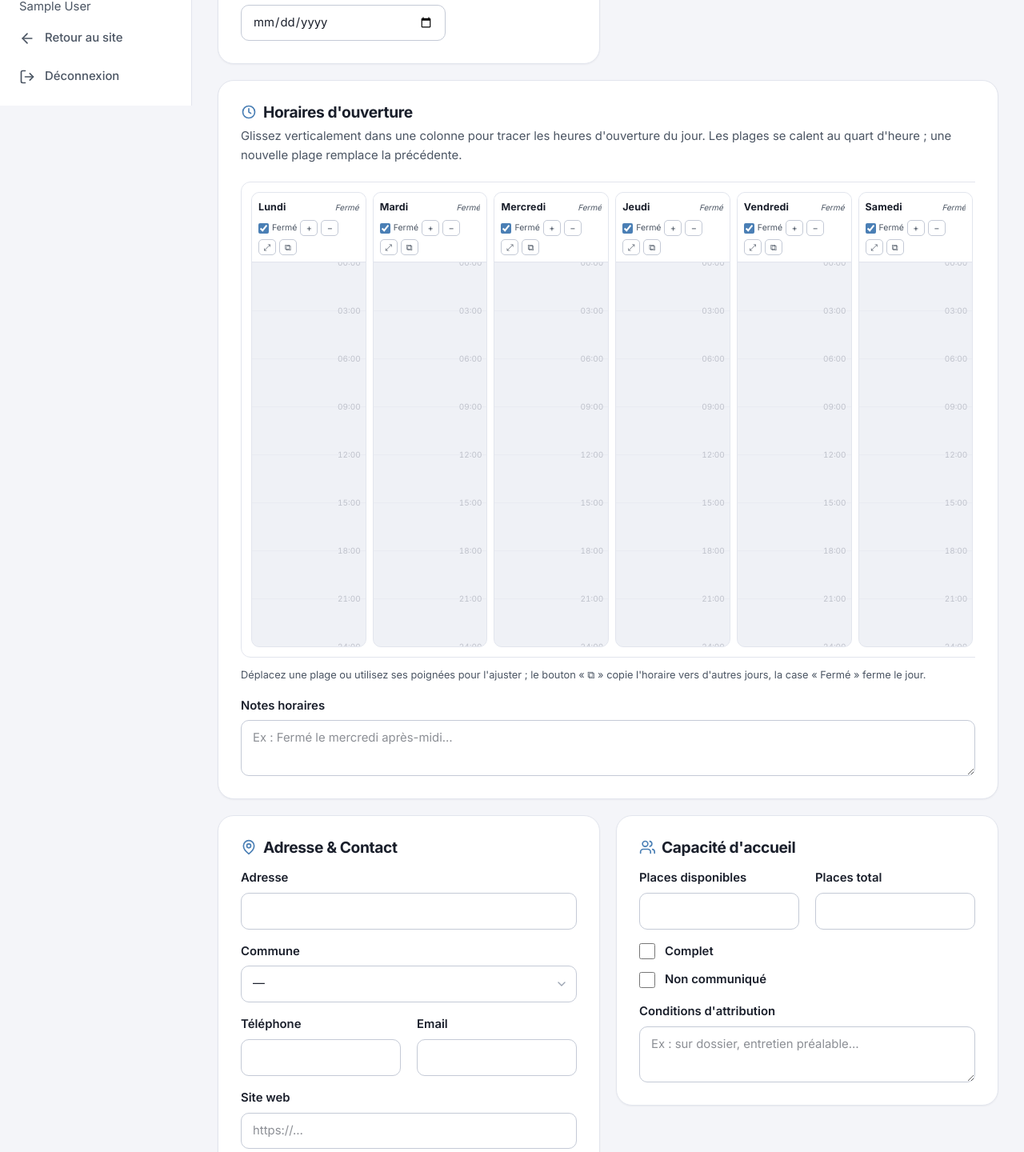
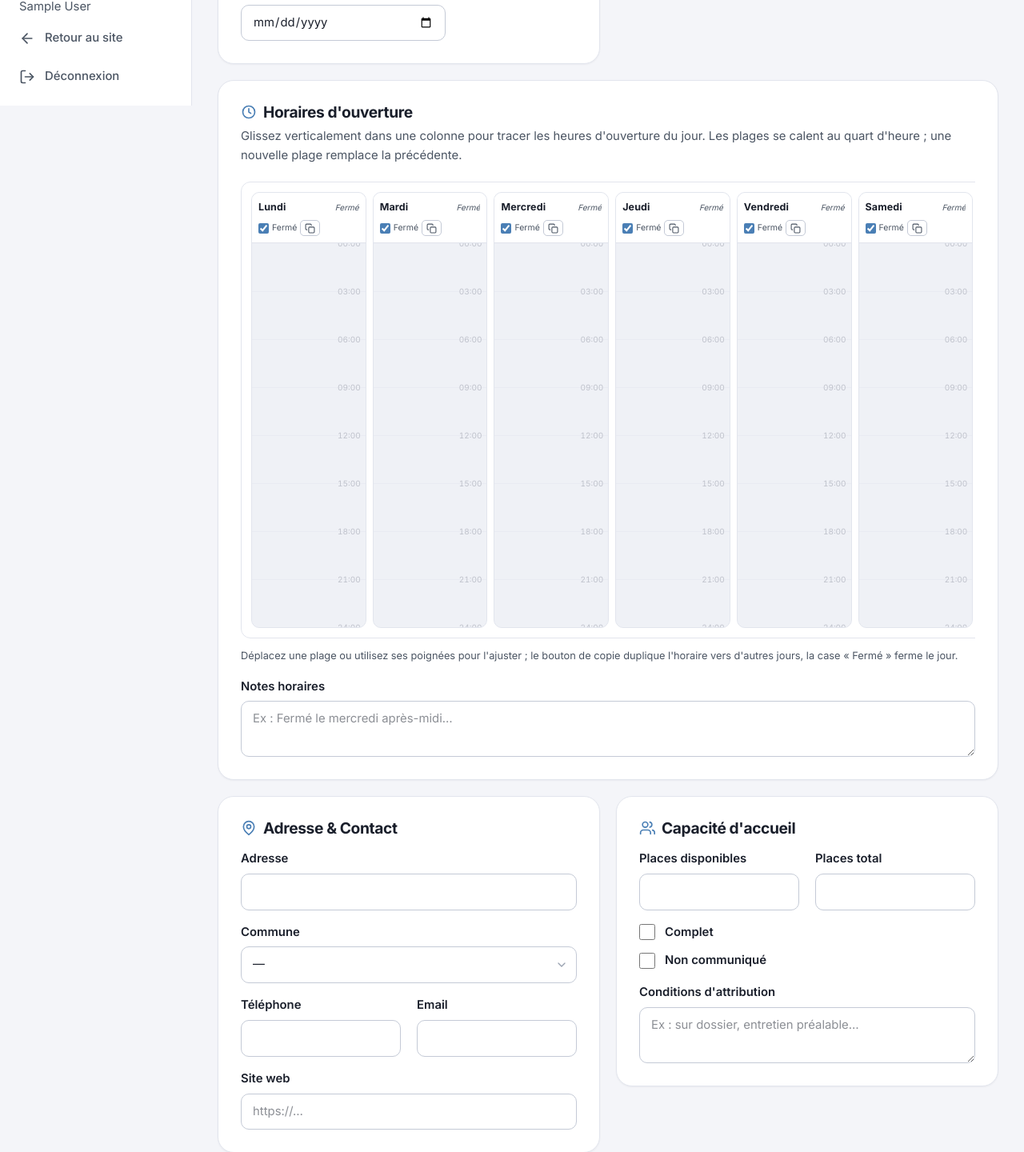
Before and after one commit to gestionsiteccsa/SPPE-Sud-Avesnois, a Django app: page /dashboard/structures/ajouter/ in a window 1280 px wide. Shown: the part 668-2108 px from the top of the page at 80% size. Run offline with Django 5.2, Linux system fonts and the light colour scheme; the visitor is signed in with stand-in values (Sample User, id 1); data that the repository does not hold is empty; style sheets or scripts are compiled from the project's sources.

Commit message:
refactor(ui): timeslider - retrait des boutons zoom, icone copie SVG et infobulles stylisees

```diff
--- a/static/css/timeslider.css
+++ b/static/css/timeslider.css
@@ -88,6 +88,7 @@
   flex-wrap: wrap;
 }
 .ts-toggle {
+  position: relative;
   display: inline-flex;
   align-items: center;
   gap: 4px;
@@ -103,6 +104,7 @@
   cursor: pointer;
 }
 .ts-btn {
+  position: relative;
   display: inline-flex;
   align-items: center;
   justify-content: center;
@@ -117,6 +119,66 @@
   line-height: 1;
   cursor: pointer;
   transition: background 0.1s, color 0.1s, border-color 0.1s;
+}
+
+/* ----- infobulles stylisees (remplacement des titres natifs) ----- */
+
+.ts-btn[data-tooltip]::after,
+.ts-toggle[data-tooltip]::after {
+  content: attr(data-tooltip);
+  position: absolute;
+  top: calc(100% + 8px);
+  left: 50%;
+  transform: translateX(-50%) translateY(-4px);
+  background: #0f172a;
+  color: #fff;
+  font-size: 10.5px;
+  font-weight: 500;
+  line-height: 1.4;
+  white-space: nowrap;
+  padding: 5px 9px;
+  border-radius: 6px;
+  box-shadow: 0 6px 18px rgba(15, 23, 42, 0.28);
+  opacity: 0;
+  visibility: hidden;
+  pointer-events: none;
+  z-index: 60;
+  transition: opacity 0.15s ease, transform 0.15s ease, visibility 0.15s;
+}
+.ts-btn[data-tooltip]::before,
+.ts-toggle[data-tooltip]::before {
+  content: '';
+  position: absolute;
+  top: calc(100% + 4px);
+  left: 50%;
+  transform: translateX(-50%) rotate(45deg);
+  width: 7px;
+  height: 7px;
+  background: #0f172a;
+  opacity: 0;
+  visibility: hidden;
+  pointer-events: none;
+  z-index: 60;
+  transition: opacity 0.15s ease, visibility 0.15s;
+}
+.ts-btn[data-tooltip]:hover::after,
+.ts-btn[data-tooltip]:hover::before,
+.ts-btn[data-tooltip]:focus-visible::after,
+.ts-btn[data-tooltip]:focus-visible::before,
+.ts-toggle[data-tooltip]:hover::after,
+.ts-toggle[data-tooltip]:hover::before {
+  opacity: 1;
+  visibility: visible;
+}
+.ts-btn[data-tooltip]:hover::after,
+.ts-btn[data-tooltip]:focus-visible::after,
+.ts-toggle[data-tooltip]:hover::after {
+  transform: translateX(-50%) translateY(0);
+}
+.ts-btn[data-tooltip]:hover::before,
+.ts-btn[data-tooltip]:focus-visible::before,
+.ts-toggle[data-tooltip]:hover::before {
+  transform: translateX(-50%) rotate(45deg);
 }
 .ts-btn:hover {
   background: #eff6ff;
@@ -390,3 +452,12 @@
 .ts-widget .ts-popover-item { color: var(--color-text-muted); }
 .ts-widget .ts-popover-item:hover { color: var(--color-text); }
 .ts-widget .ts-popover-item input { accent-color: var(--color-primary); }
+.ts-widget .ts-btn[data-tooltip]::after,
+.ts-widget .ts-toggle[data-tooltip]::after {
+  background: var(--color-text);
+  color: var(--color-surface);
+}
+.ts-widget .ts-btn[data-tooltip]::before,
+.ts-widget .ts-toggle[data-tooltip]::before {
+  background: var(--color-text);
+}
--- a/static/js/timeslider.js
+++ b/static/js/timeslider.js
@@ -27,6 +27,8 @@
   var MIN_SPAN = 45;       /* plage de vue minimale (zoom max) */
   var MIN_RANGE = 15;      /* duree minimale d'une plage */
   var CLICK_THRESHOLD = 4; /* px de mouvement avant de considerer un drag */
+
+  var ICON_COPY = '<svg viewBox="0 0 24 24" width="13" height="13" fill="none" stroke="currentColor" stroke-width="2" stroke-linecap="round" stroke-linejoin="round" aria-hidden="true" focusable="false"><rect x="9" y="9" width="13" height="13" rx="2" ry="2"></rect><path d="M5 15H4a2 2 0 0 1-2-2V4a2 2 0 0 1 2-2h9a2 2 0 0 1 2 2v1"></path></svg>';
 
   function pad(n) { return n < 10 ? '0' + n : String(n); }
   function fmt(t) { return pad(Math.floor(t / 60)) + ':' + pad(t % 60); }
@@ -83,10 +85,11 @@
 
   /* ---------- construction DOM ---------- */
 
-  TimeSlider.prototype._btn = function (label, title, cls) {
-    var b = el('button', 'ts-btn ' + cls, label);
+  TimeSlider.prototype._btn = function (label, title, cls, html) {
+    var b = el('button', 'ts-btn ' + cls);
     b.type = 'button';
-    b.title = title;
+    if (html) { b.innerHTML = html; } else { b.textContent = label; }
+    b.setAttribute('data-tooltip', title);
     return b;
   };
 
@@ -112,15 +115,12 @@
       var toggle = el('label', 'ts-toggle');
       var cb = document.createElement('input');
       cb.type = 'checkbox';
-      cb.title = 'Journee fermee';
+      toggle.setAttribute('data-tooltip', 'Journée fermée');
       toggle.appendChild(cb);
       toggle.appendChild(document.createTextNode('Fermé'));
       controls.appendChild(toggle);
 
-      controls.appendChild(self._btn('+', 'Zoom avant (molette sur la colonne)', 'ts-zoom-in'));
-      controls.appendChild(self._btn('−', 'Zoom arrière', 'ts-zoom-out'));
-      controls.appendChild(self._btn('⤢', 'Vue complète 24 h', 'ts-fit'));
-      controls.appendChild(self._btn('⧉', 'Copier ce jour vers d\'autres jours', 'ts-copy'));
+      controls.appendChild(self._btn('', 'Copier ce jour vers d\'autres jours', 'ts-copy', ICON_COPY));
       header.appendChild(controls);
       col.appendChild(header);
 
@@ -150,9 +150,6 @@
 
       wrap.appendChild(col);
 
-      var btnIn = header.querySelector('.ts-zoom-in');
-      var btnOut = header.querySelector('.ts-zoom-out');
-      var btnFit = header.querySelector('.ts-fit');
       var btnCopy = header.querySelector('.ts-copy');
 
       self._els[d.key] = {
@@ -165,9 +162,6 @@
         preview: preview,
         popover: popover,
         list: list,
-        btnIn: btnIn,
-        btnOut: btnOut,
-        btnFit: btnFit,
         btnCopy: btnCopy,
         btnAll: btnAll,
         btnOk: btnOk,
@@ -192,9 +186,6 @@
         self._commit();
       });
 
-      E.btnIn.addEventListener('click', function () { self.zoomDay(d, 0.6); });
-      E.btnOut.addEventListener('click', function () { self.zoomDay(d, 1 / 0.6); });
-      E.btnFit.addEventListener('click', function () { self.fitDay(d); });
       E.btnCopy.addEventListener('click', function (e) {
         e.stopPropagation();
         self._openPopover(d);
@@ -266,13 +257,6 @@
     var newScale = E.track.clientHeight / newSpan;
     var maxScroll = Math.max(0, DAY_MIN * newScale - E.track.clientHeight);
     E.track.scrollTop = clamp(t * newScale - y, 0, maxScroll);
-  };
-
-  TimeSlider.prototype.fitDay = function (d) {
-    var E = this._els[d.key];
-    d.view.span = DAY_MIN;
-    E.track.scrollTop = 0;
-    this._renderDay(d);
   };
 
   /* ---------- creation / manipulation des plages ---------- */
--- a/templates/dashboard/structure_form.html
+++ b/templates/dashboard/structure_form.html
@@ -150,7 +150,7 @@
       <div id="hours-picker" aria-label="Saisie des horaires d'ouverture par jour"></div>
     </div>
     <p class="text-[length:var(--fs-xs)] text-[var(--color-text-muted)] mt-3 mb-0" id="hours-grid-help">
-      Déplacez une plage ou utilisez ses poignées pour l'ajuster ; le bouton « ⧉ » copie l'horaire vers d'autres jours, la case « Fermé » ferme le jour.
+      Déplacez une plage ou utilisez ses poignées pour l'ajuster ; le bouton de copie duplique l'horaire vers d'autres jours, la case « Fermé » ferme le jour.
     </p>
     <div class="flex flex-col gap-1.5 mt-4">
       <label class="text-[length:var(--fs-sm)] font-semibold text-[var(--color-text)]" for="id_horaires_notes">Notes horaires</label>
```
